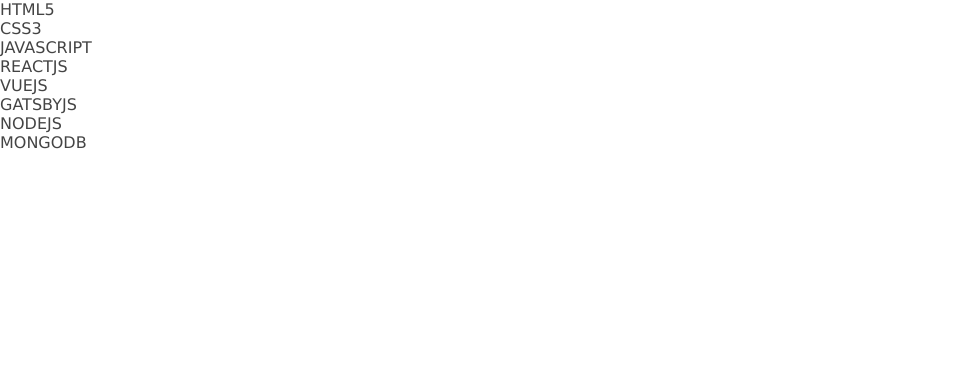
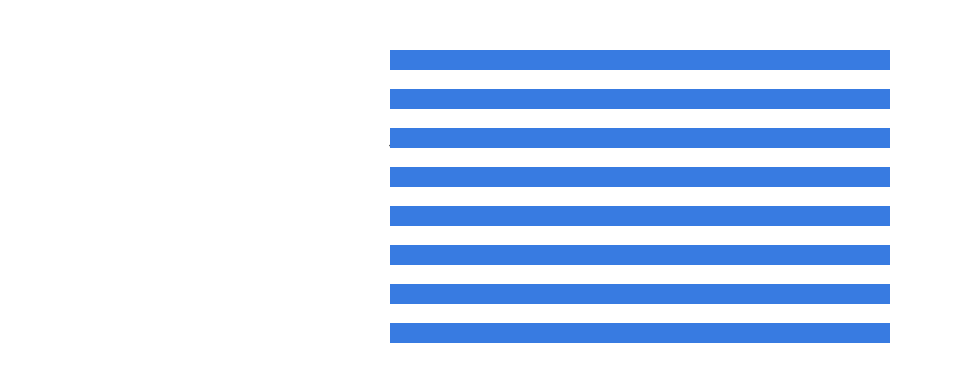
Before and after one commit to jelsonjay/progress-bar, a plain HTML site: page index.html in a window 1280 px wide. Shown: the whole page, without its empty margins (0-953 px from the left). Drawn offline with Linux system fonts and the light colour scheme.

Commit message:
Update style.css

```diff
--- a/css/style.css
+++ b/css/style.css
@@ -16,4 +16,26 @@
     font-family: Verdana, Geneva, Tahoma, sans-serif;
 }
 
-.wrapper {}
+li {
+    position: relative;
+    list-style: none;
+    font-weight: 300;
+    margin: 20px 0;
+    text-transform: uppercase;
+}
+
+li::before {
+    content: '';
+    position: absolute;
+    top: 0;
+    left: 0;
+    width: 100%;
+    height: 20px;
+    background-color: rgba(56, 123, 225, 225);
+}
+
+.wrapper {
+    margin: 20px;
+    width: 500px;
+    margin: 50px auto 0;
+}
```
